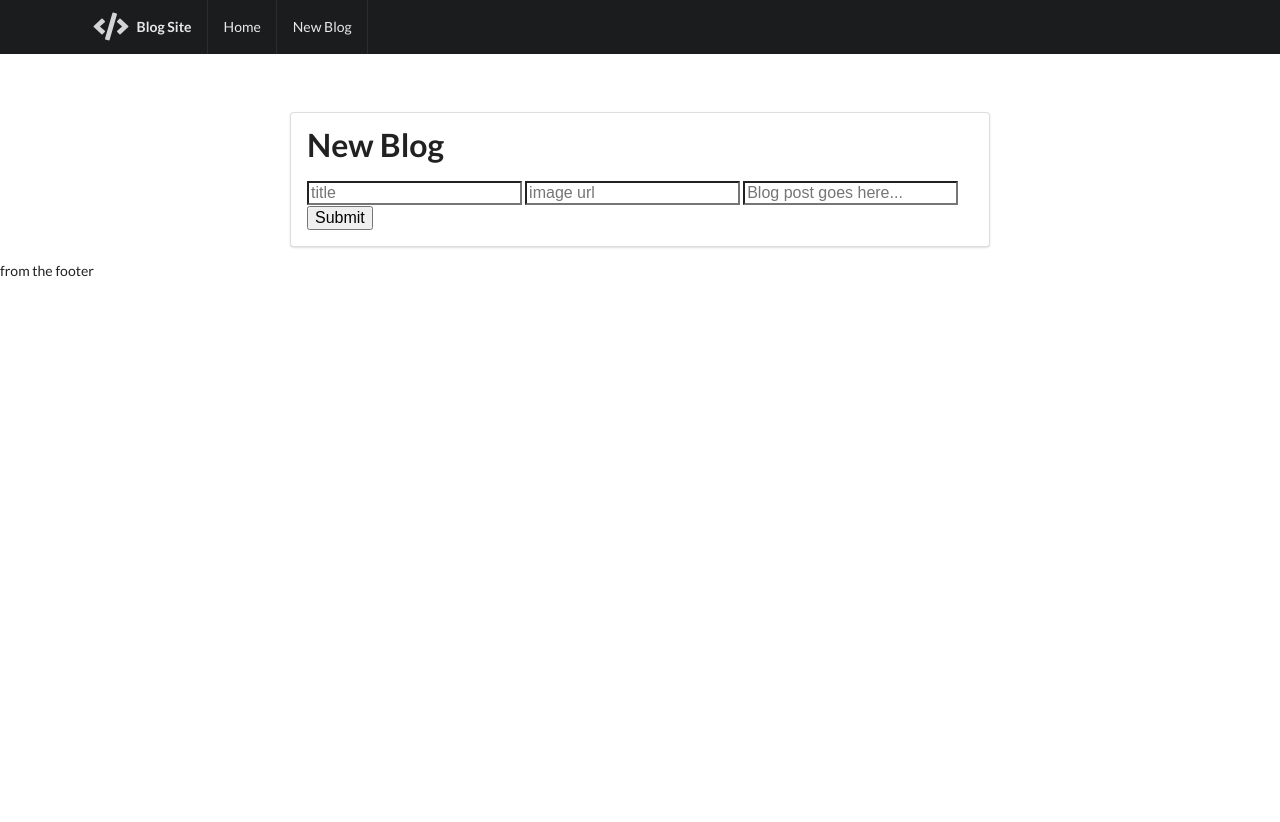
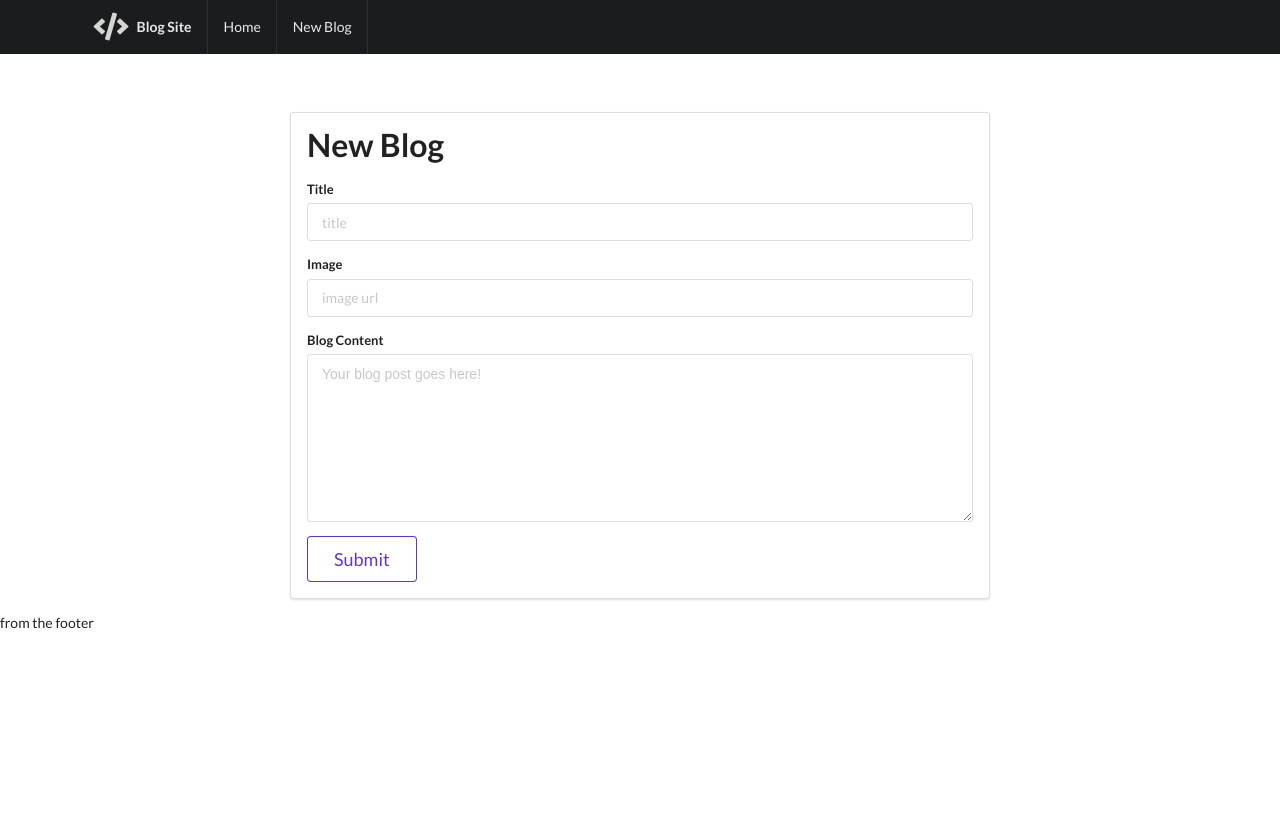
Before and after one commit to KaitlynDodds/RESTBlogApp, a Node server app: page /blogs/new in a window 1280 px wide. Shown: the top 822 px of the page. Run offline with Node 20, Linux system fonts and the light colour scheme; some libraries are stand-ins or nearby versions.

Commit message:
styled new blog form

```diff
--- a/views/new.ejs
+++ b/views/new.ejs
@@ -5,11 +5,24 @@
     <div class="ui huge header">
         New Blog
     </div>
-    <form action="/blogs" method="POST">
-        <input type="text" name="blog[title]" placeholder="title">
-        <input type="text" name="blog[image]" placeholder="image url">
-        <input type="text" name="blog[body]" placeholder="Blog post goes here...">
-        <input type="submit">
+    <form class="ui form" action="/blogs" method="POST">
+
+        <div class="field">
+            <label>Title</label>
+            <input type="text" name="blog[title]" placeholder="title">
+        </div>
+
+        <div class="field">
+            <label>Image</label>
+            <input type="text" name="blog[image]" placeholder="image url">
+        </div>
+
+        <div class="field">
+            <label>Blog Content</label>
+            <textarea name="blog[body]" placeholder="Your blog post goes here!"></textarea>
+        </div>
+
+        <input class="ui big violet basic button" type="submit">
     </form>
 </div>
 
```
